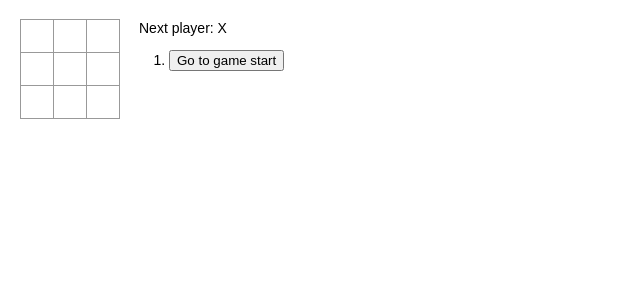
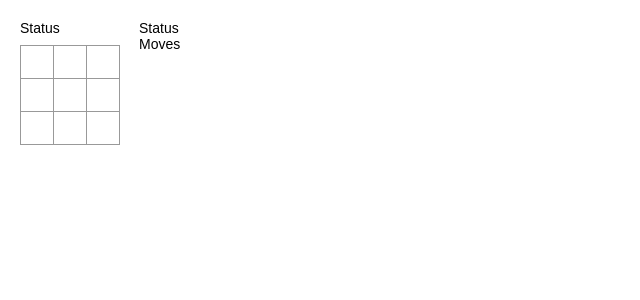
Before and after one commit to hjgonzalez06/reactjs-tictactoe, a React (Create React App) app: page / in a window 1280 px wide. Shown: the top 300 px of the page, without its empty margins (0-640 px from the left). Built offline with nearby package versions, Linux system fonts and the light colour scheme.

Commit message:
Revert "Hg/work on game"

```diff
--- a/src/components/Board/index.js
+++ b/src/components/Board.jsx
@@ -1,18 +1,16 @@
 import React from 'react';
-import Square from '../Square';
+import Square from './Square';
 
-const Board = ({ squares, onClick}) => {
+const Board = () => {
 
     const renderSquare = i => {
-        return <Square
-                    value={squares[i]}
-                    onClick={() => onClick(i)}
-                />
-    };
+        return <Square value={i} />
+    }
 
     return (
         <>
             <div>
+                <div className="status">Status</div>
                 <div className="board-row">
                     {renderSquare(0)}
                     {renderSquare(1)}
--- /dev/null
+++ b/src/components/Game.jsx
@@ -0,0 +1,26 @@
+import React from 'react';
+import Board from './Board';
+
+const Game = () => {
+
+    return (
+        <>
+            <div className="game">
+                <div className="game-board">
+                    <Board />
+                </div>
+                <div className="game-info">
+                    <div>
+                        Status
+                    </div>
+                    <div>
+                        Moves
+                    </div>
+                </div>
+            </div>
+        </>
+    );
+
+};
+
+export default Game;
--- a/src/components/Game/index.js
+++ /dev/null
@@ -1,105 +0,0 @@
-import React, { useState } from 'react';
-import Board from '../Board';
-
-const Game = () => {
-
-    const [history, setHistory] = useState([
-        {
-            squares: Array(9).fill(null)
-        }
-    ]);
-    const [stepNumber, setStepNumber] = useState(0);
-    const [xIsNext, setXIsNext] = useState(true);
-    const currentSquares = history[stepNumber].squares;
-    const gameStatus = showGameStatus(currentSquares, xIsNext);
-
-    const getMovesHistory = history.map((step, move) => {
-        const desc = move ?
-            `Go to move #${move}` :
-            'Go to game start';
-
-        return (
-            <>
-                <li key={move}>
-                    <button onClick={() => jumpTo(move)}>{desc}</button>
-                </li>
-            </>
-        );
-    });
-
-    const jumpTo = step => {
-        setStepNumber(step);
-        setXIsNext((step % 2) === 0);
-    }
-
-    const handleClick = i => {
-        const newHistory = history.slice(0, stepNumber+1);
-        const currentSquares = newHistory[newHistory.length-1].squares;
-        const newSquares = currentSquares.slice();
-        if(calculateWinner(newSquares) || newSquares[i]) return;
-        newSquares[i] = getNextPlayer(xIsNext);
-        setHistory(newHistory.concat([
-            {
-                squares: newSquares
-            }
-        ]));
-        setStepNumber(newHistory.length);
-        setXIsNext(!xIsNext);
-    }
-
-    return (
-        <>
-            <div className="game">
-                <div className="game-board">
-                    <Board
-                        squares={currentSquares}
-                        onClick={i => handleClick(i)}
-                    />
-                </div>
-                <div className="game-info">
-                    <div>
-                        {gameStatus}
-                    </div>
-                    <ol>
-                        {getMovesHistory}
-                    </ol>
-                </div>
-            </div>
-        </>
-    );
-
-};
-
-const getCurrentPlayer = xIsNext => {
-    return xIsNext ? 'O' : 'X';
-}
-
-const getNextPlayer = xIsNext => {
-    return xIsNext ? 'X' : 'O';
-}
-
-const showGameStatus = (squares, xIsNext) => {
-    let winner = calculateWinner(squares);
-
-    return winner ? `Winner: ${getCurrentPlayer(xIsNext)}` : `Next player: ${getNextPlayer(xIsNext)}`;
-}
-
-const calculateWinner = squares => {
-    const lines = [
-        [0,1,2],
-        [3,4,5],
-        [6,7,8],
-        [0,3,6],
-        [1,4,7],
-        [2,5,8],
-        [0,4,8],
-        [2,4,6]
-    ]
-
-    return lines.find(line => {
-        const [a, b, c] = line;
-        return (squares[a] && squares[a] === squares[b] && squares[a] === squares[c]);
-    });
-};
-
-export default Game;
--- /dev/null
+++ b/src/components/Square.jsx
@@ -0,0 +1,20 @@
+import React, { useState } from 'react';
+
+const Square = ({ value }) => {
+
+    let [innerValue, setInnerValue] = useState(null);
+
+    return (
+        <>
+            <button
+                className="square"
+                onClick={() => setInnerValue(value)}
+            >
+                {innerValue}
+            </button>
+        </>
+    );
+
+};
+
+export default Square;
--- a/src/components/Square/index.js
+++ /dev/null
@@ -1,16 +0,0 @@
-import React from 'react';
-
-const Square = ({ value, onClick }) => {
-
-    return (
-        <button
-            className="square"
-            onClick={onClick}
-        >
-            {value}
-        </button>
-    );
-
-};
-
-export default Square;
--- a/src/index.js
+++ b/src/index.jsx
@@ -1,7 +1,7 @@
 import React from 'react';
 import ReactDOM from 'react-dom';
 import Game from './components/Game';
-import './index.css';
+import './styles/index.css';
 
 ReactDOM.render(
     <Game />,
```
Also changed, not shown: src/styles/index.css (renamed from src/index.css), 1 other file (tests, documents, lock files or other folders).
